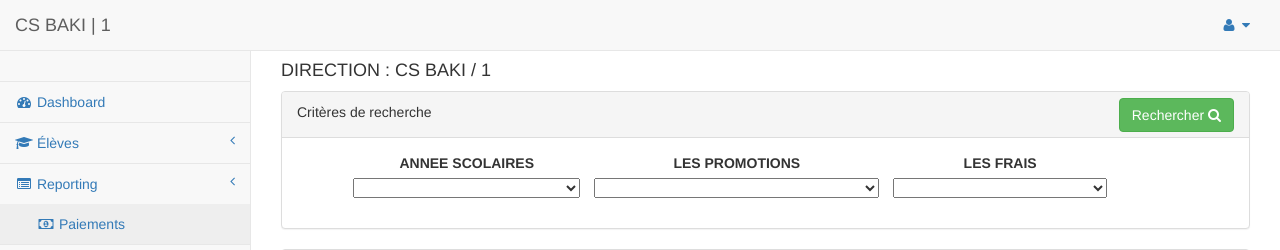
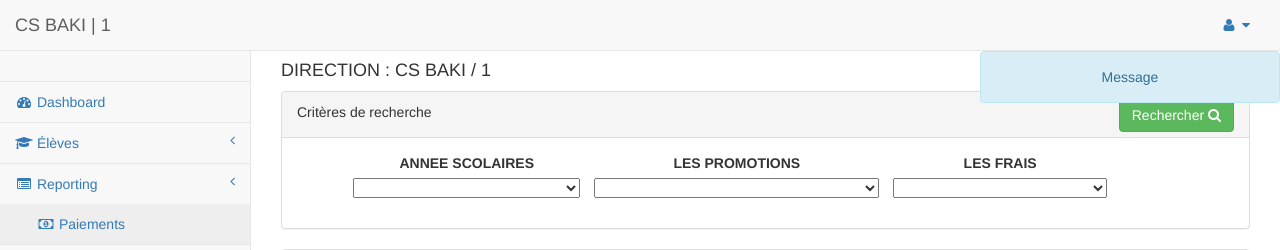
Before and after one commit to jpinshi/ecolebaki, a PHP site: page /tcpdf/reportings-pay in a window 1280 px wide. Shown: the top 250 px of the page. Run offline with PHP 8.4, Linux system fonts and the light colour scheme; the visitor is signed in with stand-in values (Sample User, id 1); data that the repository does not hold is empty.

Commit message:
Kekko desu yo

```diff
--- a/dist/js/reportController.js
+++ b/dist/js/reportController.js
@@ -124,7 +124,6 @@ app.controller('CtrlStudent', function (factoryStudent,$scope,$filter) {
     $scope.isVisibeCtrl=false;
     $scope.PrinteTabPay=function(){
 
-
         $scope.totalGlobal=parseInt($scope.totalPupils) * parseInt($scope.totalSlice);
 
         $scope.nameCurrent="";
@@ -163,6 +162,7 @@ app.controller('CtrlStudent', function (factoryStudent,$scope,$filter) {
         $scope.totalrestePay=$scope.totalGlobal-$scope.totalPayPrint;
 
         $scope.isVisibeCtrl=true;
+        document.querySelector('#blockPrinter').style = "display:block";
         document.querySelector('#menuBar').style.display="none";
 
     }
--- a/pages/reportingPay.php
+++ b/pages/reportingPay.php
@@ -71,7 +71,7 @@ if (!isset($_SESSION['uid'])) {
             <?php require_once 'partials/menu-bar.php'; ?>
             <div id="page-wrapper">
                 <div class="row">
-                <div style="display: none;" class="alert alert-info" role="alert" id="info_alert">Message</div>
+                <div style="display: normal;" class="alert alert-info" role="alert" id="info_alert">Message</div>
                     <div class="loader" id="loader">
                         <img src="dist/images/loader/spinner.gif">
                     </div>
```
